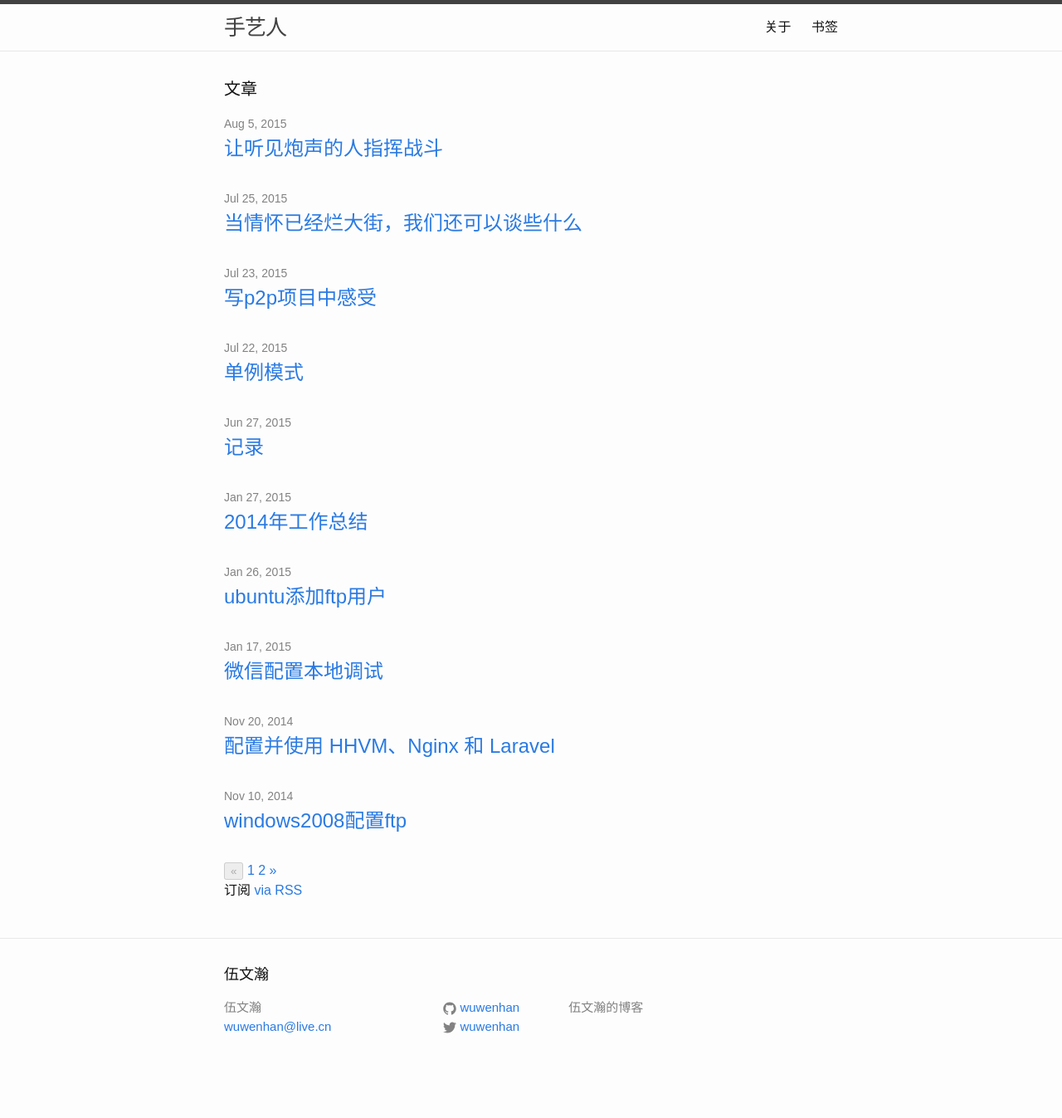
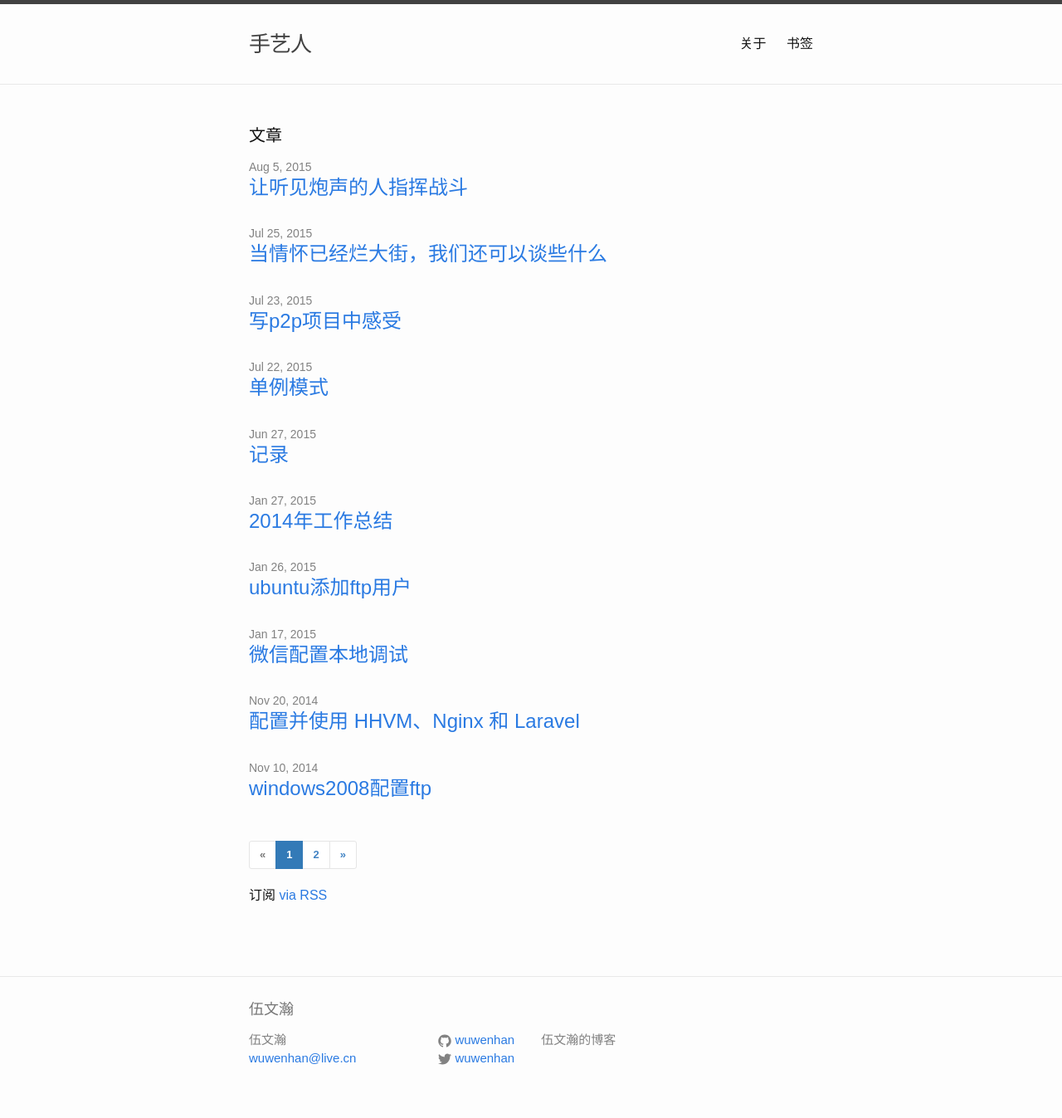
Before and after one commit to wuwenhan/wuwenhan.github.io, a Jekyll site: the page built from index.html, in a window 1280 px wide. Shown: the whole page at 83% size. Built offline with Jekyll 4.4.1, drawn with Linux system fonts in a browser that asks for light colours; the list of posts is cut into pages by our own code; before the commit the page ends 1308 px from its top, so only the background shows below that.

Commit message:
修改样式

```diff
--- a/_includes/head.html
+++ b/_includes/head.html
@@ -5,7 +5,7 @@
 
     <title>{% if page.title %}{{ page.title }}{% else %}{{ site.title }}{% endif %}</title>
     <meta name="description" content="{{ site.description }}">
-	<link rel="stylesheet" href="/css/globals/common.css">
+	<link rel="stylesheet" href="/css/common.css">
     <link rel="stylesheet" href="{{ "/css/main.css" | prepend: site.baseurl }}">
     <link rel="canonical" href="{{ page.url | replace:'index.html','' | prepend: site.baseurl | prepend: site.url }}">
 </head>
```
